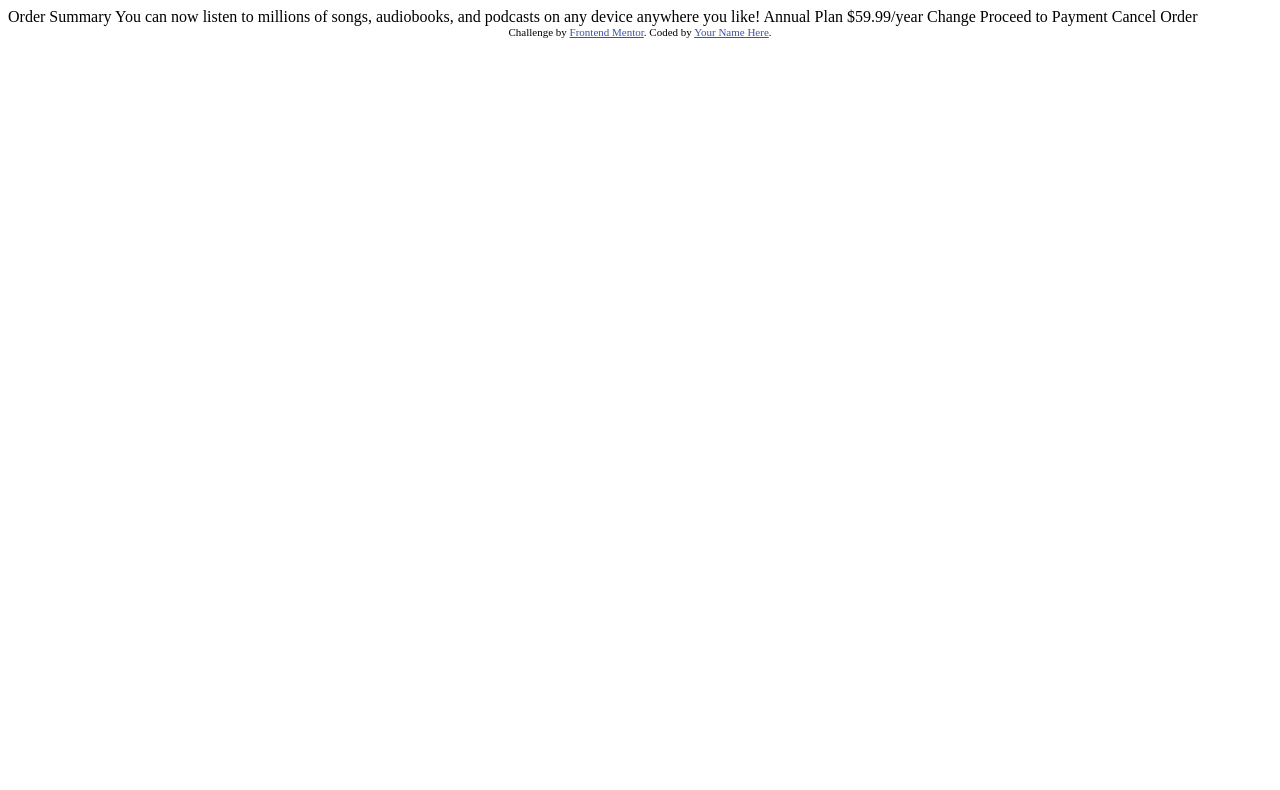
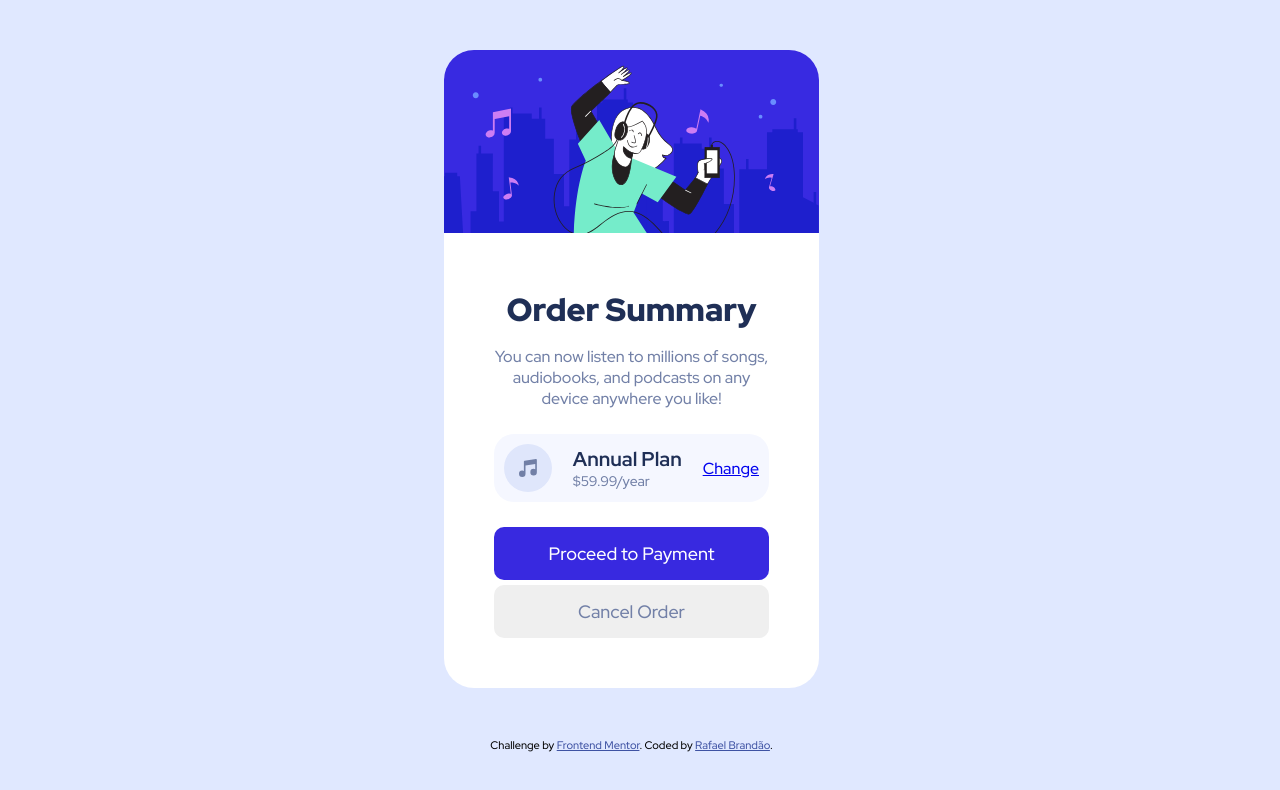
Before and after one commit to RafaelBrandaoS/order-summary-component-main, a plain HTML site: page index.html in a window 1280 px wide. Drawn offline with Linux system fonts and the light colour scheme.

Commit message:
criei o projeto

```diff
--- /dev/null
+++ b/estilos/style.css
@@ -0,0 +1,96 @@
+@charset "UTF-8";
+
+@import url('https://fonts.googleapis.com/css2?family=Red+Hat+Display:wght@500;700;900&display=swap');
+
+.attribution { font-size: 11px; text-align: center; }
+.attribution a { color: hsl(228, 45%, 44%); }
+
+* {
+    margin: 0px;
+    padding: 0px;
+    box-sizing: border-box;
+    font-family: 'Red Hat Display', sans-serif;
+}
+
+html {
+    width: calc(100vW - 17px);
+}
+
+body {
+    background-color: #e0e8ff;
+    width: 100%;
+}
+
+main {
+    background: #fff;
+    width: 375px;
+    margin: 50px auto;
+    border-radius: 30px;
+}
+
+main > img {
+    border-radius: 30px 30px 0px 0px;
+    width: 100%;
+}
+
+.content {
+    padding: 50px;
+    display: flex;
+    flex-direction: column;
+    gap: 5px;
+}
+
+.content > h1 {
+    text-align: center;
+    color: #1f2f56;
+    font-weight: 900;
+    margin-bottom: 10px;
+}
+
+.content > p {
+    text-align: center;
+    color: #7280a7;
+}
+
+.plano {
+    background: hsl(225, 100%, 98%);
+    display: flex;
+    align-items: center;
+    justify-content: space-between;
+    padding: 10px;
+    border-radius: 20px;
+    margin: 20px 0px;
+}
+
+.info > h2 {
+    font-size: 20px;
+    color: #1f2f56;
+}
+
+.info > p {
+    color: #7280a7;
+    font-size: 14px;
+}
+
+.prosseguir {
+    display: block;
+    background-color: #3829e0;
+    color: #fff;
+    border: none;
+    padding: 15px;
+    border-radius: 10px;
+    font-size: 18px;
+    font-weight: 500;
+    cursor: pointer;
+}
+
+.cancelar {
+    display: block;
+    color: #7280a7;
+    border: none;
+    padding: 15px;
+    border-radius: 10px;
+    font-size: 18px;
+    font-weight: 500;
+    cursor: pointer;
+}
--- a/index.html
+++ b/index.html
@@ -1,37 +1,35 @@
 <!DOCTYPE html>
-<html lang="en">
+<html lang="pt-br">
 <head>
   <meta charset="UTF-8">
-  <meta name="viewport" content="width=device-width, initial-scale=1.0"> <!-- displays site properly based on user's device -->
-
+  <meta name="viewport" content="width=device-width, initial-scale=1.0">
   <link rel="icon" type="image/png" sizes="32x32" href="./images/favicon-32x32.png">
-
+  <link rel="stylesheet" href="estilos/style.css">
   <title>Frontend Mentor | Order summary card</title>
-
-  <!-- Feel free to remove these styles or customise in your own stylesheet 👍 -->
-  <style>
-    .attribution { font-size: 11px; text-align: center; }
-    .attribution a { color: hsl(228, 45%, 44%); }
-  </style>
 </head>
 <body>
-
-  Order Summary
-
-  You can now listen to millions of songs, audiobooks, and podcasts on any
-  device anywhere you like!
-
-  Annual Plan
-  $59.99/year
-
-  Change
-
-  Proceed to Payment
-  Cancel Order
-
-  <div class="attribution">
-    Challenge by <a href="https://www.frontendmentor.io?ref=challenge" target="_blank">Frontend Mentor</a>.
-    Coded by <a href="#">Your Name Here</a>.
-  </div>
+  <main>
+    <img src="images/illustration-hero.svg" alt="img-fundo">
+    <div class="content">
+      <h1>Order Summary</h1>
+      <p>You can now listen to millions of songs, audiobooks, and podcasts on any device anywhere you like!</p>
+      <div class="plano">
+        <img src="images/icon-music.svg" alt="">
+        <div class="info">
+          <h2>Annual Plan</h2>
+          <p>$59.99/year</p>
+        </div>
+        <a href="#">Change</a>
+      </div>
+      <input type="button" value="Proceed to Payment" class="prosseguir">
+      <input type="button" value="Cancel Order" class="cancelar">
+    </div>
+  </main>
+  <footer>
+    <div class="attribution">
+      Challenge by <a href="https://www.frontendmentor.io?ref=challenge" target="_blank">Frontend Mentor</a>.
+      Coded by <a href="https://rafaelbrandaos.github.io/portfolio">Rafael Brandão</a>.
+    </div>
+  </footer>
 </body>
 </html>
```
